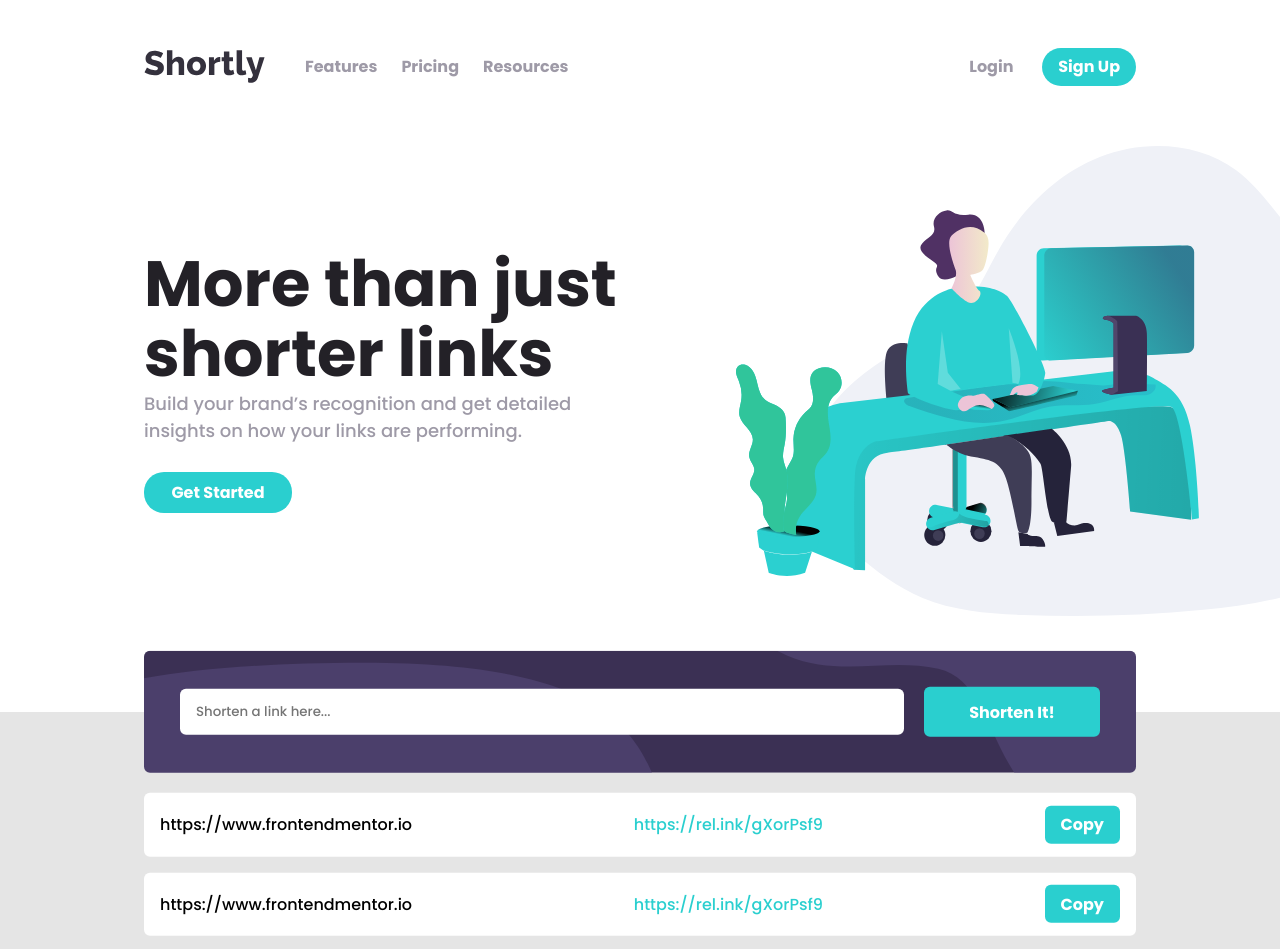
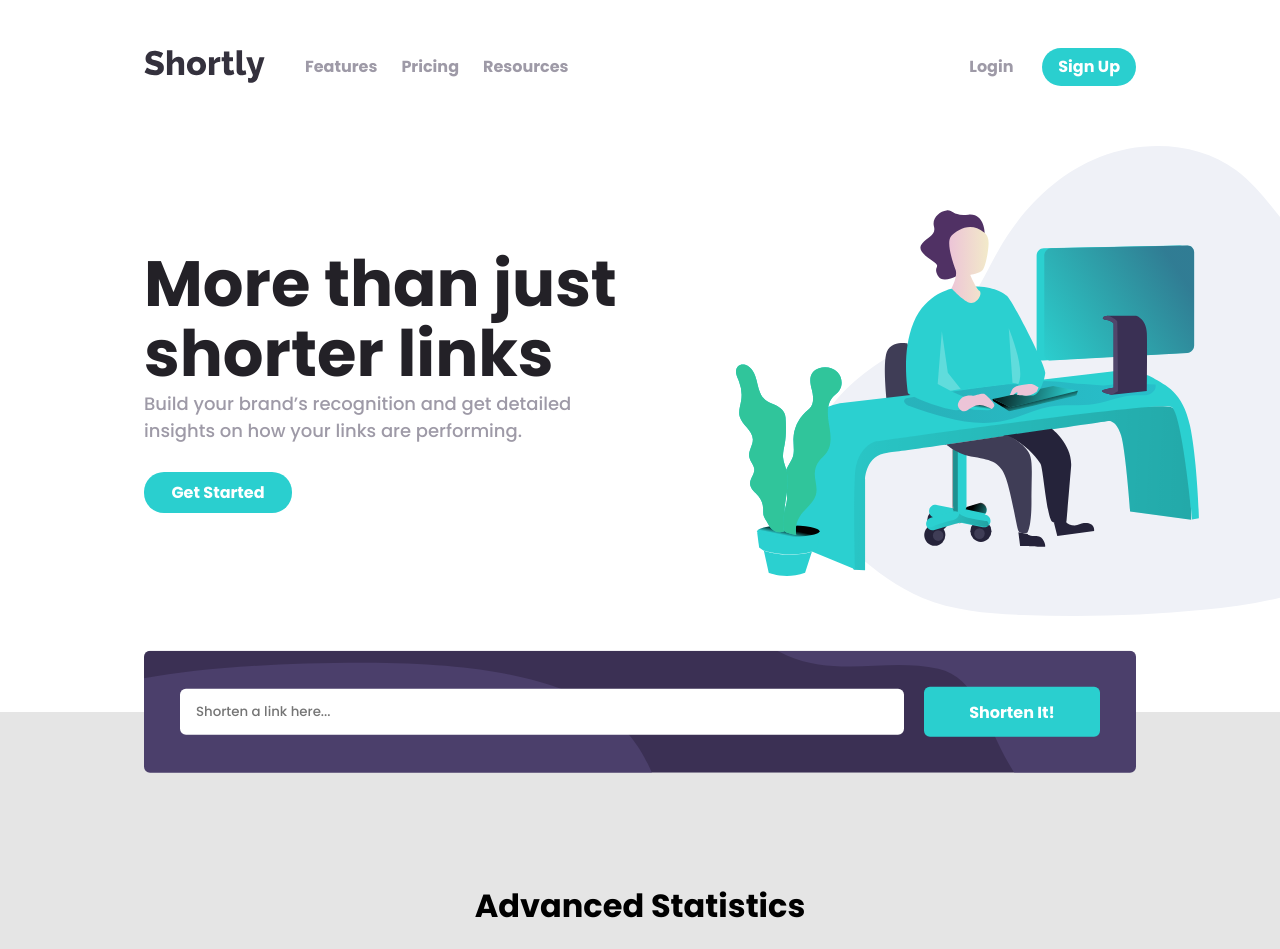
Before and after one commit to harshj11/URL-Shortening-API-Frontend-Mentor-Challenge, a React (Create React App) app: page / in a window 1280 px wide. Shown: the top 949 px of the page. Built offline with nearby package versions, Linux system fonts and the light colour scheme.

Commit message:
:sparkles:GENERATE shortened link using API and PERSIST recent 3 links in browser local storage

```diff
--- a/src/components/LinkInput.jsx
+++ b/src/components/LinkInput.jsx
@@ -1,19 +1,34 @@
 import '../scss/linkinput.scss';
 import { useState, createRef } from 'react';
-
-import LinkShortenContainer from './LinkShortenContainer';
 import axios from 'axios';
+import LinkShorten from './LinkShorten';
+import { Fragment } from 'react';
 
 const LinkInput = () => {
 
     const [textValue, setTextValue] = useState("");
     const [errorText, setErrorText] = useState("");
+
+    let localStorageValues = JSON.parse(window.localStorage.getItem('links'));
+    if(localStorageValues == null)
+        localStorageValues = []
+
+    const [recentLinks, setRecentLinks] = useState(localStorageValues);
     const inputRef = createRef();
-
     const handleClick = (event) => {
         axios.get(`https://api.shrtco.de/v2/shorten?url=${textValue}`)
             .then(response => {
-                console.log(response)
+                recentLinks.unshift({
+                    original_link: response.data.result.original_link,
+                    shortened_link: response.data.result.full_short_link
+                });
+
+                if (recentLinks.length > 3)
+                    recentLinks.pop();
+                window.localStorage.setItem('links', JSON.stringify(recentLinks));
+
+                setRecentLinks([...recentLinks]);
+
                 if (inputRef.current.classList.contains("focus")) {
                     inputRef.current.classList.remove("focus");
                     setErrorText("");
@@ -34,11 +49,10 @@ const LinkInput = () => {
                     default: setErrorText("Unknown Error, Please try after sometime!");
                 }
             })
+
     }
 
-    const handleChange = (event) => {
-        setTextValue(event.target.value);
-    }
+    const handleChange = (event) => setTextValue(event.target.value);
 
     return (
         <section className="link">
@@ -56,7 +70,22 @@ const LinkInput = () => {
                     <em>{errorText}</em>
                 </span>
             </div>
-            <LinkShortenContainer />
+
+            <div className="link-shorten-container">
+                {
+                    recentLinks.map((link, index) => {
+                        return(
+                            <Fragment key={index}>
+                                <LinkShorten
+                                    originalLink={link.original_link}
+                                    shortenedLink={link.shortened_link}
+                                />
+                            </Fragment>
+                        )
+                    }
+                )}
+            </div>
+
         </section>
     )
 }
--- a/src/components/LinkShorten.jsx
+++ b/src/components/LinkShorten.jsx
@@ -1,13 +1,13 @@
 import "../scss/linkshorten.scss";
 
-const LinkShorten = () => {
+const LinkShorten = ({originalLink, shortenedLink}) => {
     return (
         <div className="link-shorten flex ">
             <div className="link-shorten__original-link">
-                https://www.frontendmentor.io
+                {originalLink.length > 28 ? originalLink.slice(0, 28) + "..." : originalLink}
             </div>
             <div className="link-shorten__shortened-link">
-                https://rel.ink/gXorPsf9
+                {shortenedLink}
             </div>
             <div className="link-shorten__button">
                 <button className="button button--cyan">Copy</button>
--- a/src/components/LinkShortenContainer.jsx
+++ /dev/null
@@ -1,13 +0,0 @@
-import "../scss/linkshortencontainer.scss";
-import LinkShorten from "./LinkShorten";
-
-const LinkShortenContainer = () => {
-    return(
-        <div className="link-shorten-container">
-            <LinkShorten />
-            <LinkShorten />
-        </div>
-    )
-}
-
-export default LinkShortenContainer;
--- a/src/index.js
+++ b/src/index.js
@@ -6,9 +6,7 @@ import reportWebVitals from './reportWebVitals';
 
 const root = ReactDOM.createRoot(document.getElementById('root'));
 root.render(
-  <React.StrictMode>
-    <App />
-  </React.StrictMode>
+  <App />
 );
 
 // If you want to start measuring performance in your app, pass a function
--- a/src/scss/linkinput.scss
+++ b/src/scss/linkinput.scss
@@ -64,3 +64,11 @@
 .focus {
     border: solid 0.15rem $red;
 }
+
+.link-shorten-container {
+    margin: 0 1.75rem 3.5rem 1.75rem;
+
+    @include breakpoint-up(large) {
+        margin: 0 9rem 3rem;
+    }
+}
--- a/src/scss/linkshortencontainer.scss
+++ /dev/null
@@ -1,9 +0,0 @@
-@import "./styles.scss";
-
-.link-shorten-container {
-    margin: 0 1.75rem 3.5rem 1.75rem;
-
-    @include breakpoint-up(large) {
-        margin: 0 9rem 3rem;
-    }
-}
```
